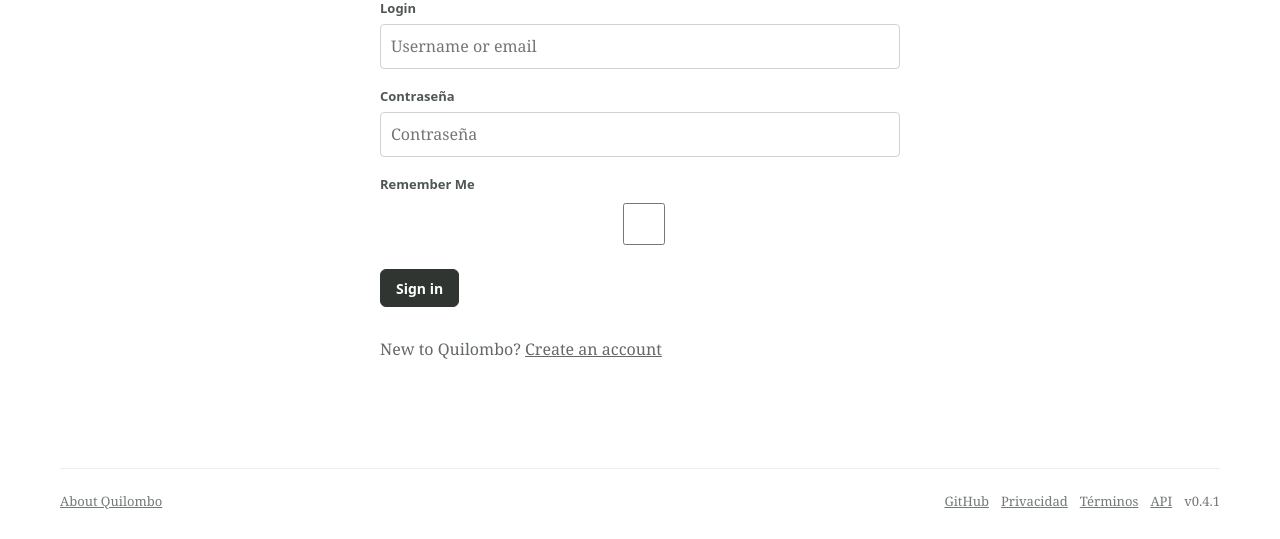
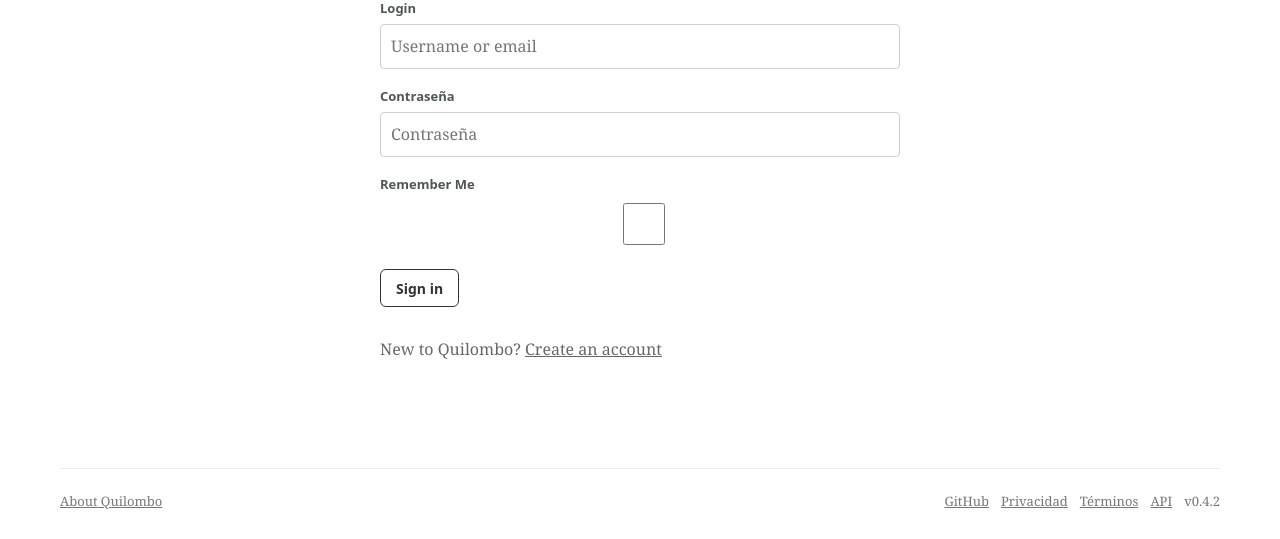
Before and after one commit to mgaitan/quilombo, a Django app: page /accounts/login/?next=/app/ in a window 1280 px wide. Shown: the part 290-829 px from the top of the page. Run offline with Django 5.2, Linux system fonts and the light colour scheme; parts of the project's set-up code (start-up, migrations or seed data) failed here and were passed over; some libraries are stand-ins or nearby versions.

Commit message:
chore(release): prepare version 0.4.2
Include the dashboard performance fix and unify action button styling. Refs #155 #159.

```diff
--- a/docs/conf.py
+++ b/docs/conf.py
@@ -3,7 +3,7 @@
 project = "Quilombo"
 copyright = "2026, Quilombo contributors"
 author = "Quilombo contributors"
-release = "0.4.1"
+release = "0.4.2"
 
 extensions = [
     "myst_parser",
--- a/inventory/static/inventory/styles.css
+++ b/inventory/static/inventory/styles.css
@@ -244,7 +244,7 @@ p { margin: 0 0 18px; }
   cursor: pointer;
 }
 
-.button-primary { color: #fff; background: #303532; }
+.button-primary { color: #303532; background: #fff; }
 .button:hover, .button:focus-visible, .quiet-link:hover { opacity: .72; }
 .text-button { border: 0; padding: 0; color: inherit; background: none; cursor: pointer; }
 
@@ -416,8 +416,8 @@ code {
   border: 1px solid #303532;
   border-radius: 6px;
   padding: 8px 15px;
-  color: #fff;
-  background: #303532;
+  color: #303532;
+  background: #fff;
   font: 600 14px system-ui, sans-serif;
   cursor: pointer;
 }
--- a/plugin.json
+++ b/plugin.json
@@ -1,7 +1,7 @@
 {
   "$schema": "https://agent-plugins.org/schemas/1.0.0/plugin.schema.json",
   "name": "quilombo",
-  "version": "0.4.1",
+  "version": "0.4.2",
   "description": "Find, record, and reorganize physical inventory with a workspace-scoped MCP server.",
   "author": {
     "name": "Martin Gaitan",
--- a/pyproject.toml
+++ b/pyproject.toml
@@ -1,6 +1,6 @@
 [project]
 name = "quilombo"
-version = "0.4.1"
+version = "0.4.2"
 description = "Agent-first storage for physical inventories"
 requires-python = ">=3.14,<3.15"
 dependencies = [
```
Also changed, not shown: .codex-plugin/plugin.json, 1 other file.
